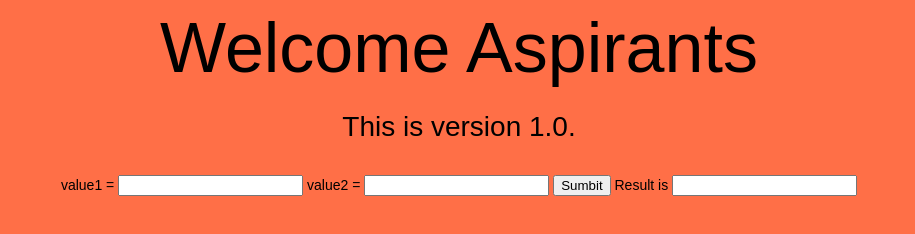
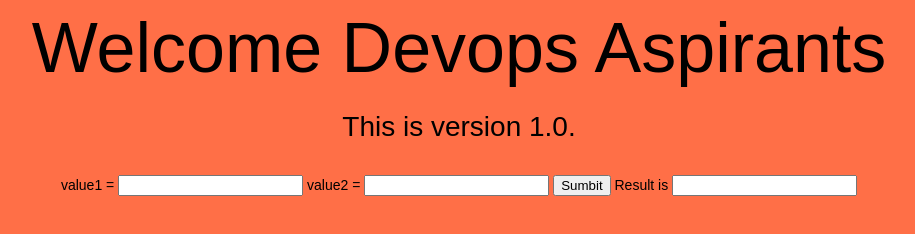
Before and after one commit to sathyanarayan/UpgradDevopsDemo, a website: page index.html in a window 1280 px wide. Shown: the whole page, without its empty margins (181-1096 px from the left). Drawn offline with Linux system fonts and the light colour scheme.

Commit message:
Update index.html

```diff
--- a/index.html
+++ b/index.html
@@ -26,7 +26,7 @@
 </head>
 <body>
 <div align="center">
-    <h1>Welcome Aspirants</h1>
+    <h1>Welcome Devops Aspirants</h1>
     <h2>This is version 1.0.</h2>
 </div>  <br><br>
 <div align="center">
```
